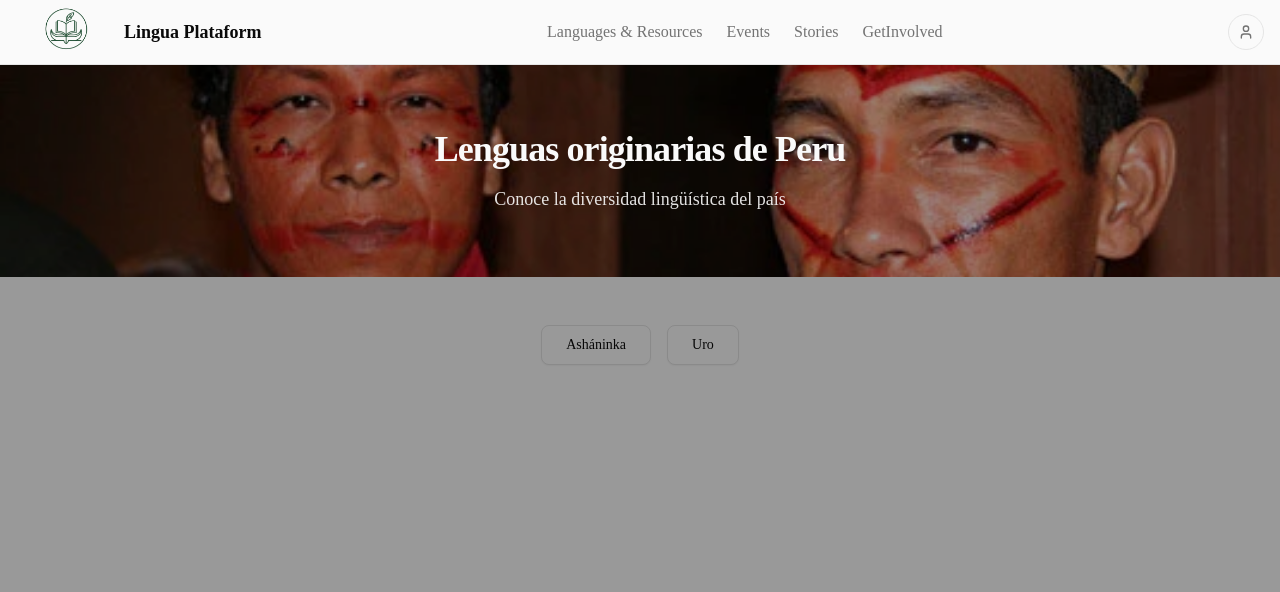
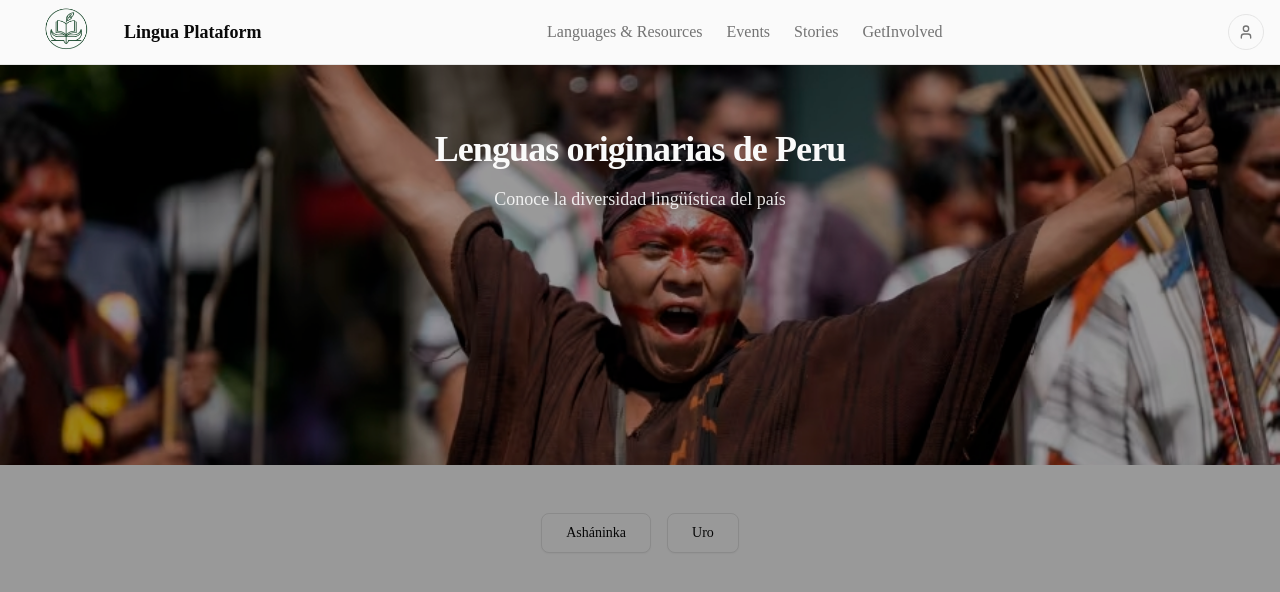
Before and after one commit to ouracademy/living-langs-peru, a Next.js app: page / in a window 1280 px wide. Shown: the top 592 px of the page. Built offline with nearby package versions, Linux system fonts and the light colour scheme.

Commit message:
style: change an image banner

```diff
--- a/src/app/page.tsx
+++ b/src/app/page.tsx
@@ -44,8 +44,8 @@ export default function Home() {
         </div>
       </header>
       <main className="flex flex-1 flex-col">
-        <section className="bg-primary px-6 py-16 text-center text-primary-foreground bg-cover bg-no-repeat bg-center"
-          style={{ backgroundImage: "url('/ashaninka-c.webp')" }}
+        <section className="bg-primary px-6 py-16 text-center text-primary-foreground bg-cover bg-no-repeat bg-center min-h-[400px]"
+          style={{ backgroundImage: "url('/ash.jpg')" }}
         >
           <div className="absolute inset-0 bg-black/40 pointer-events-none" />
           <div className="relative z-10">
```
Also changed, not shown: public/ash.jpg (added), public/ashb.jpg (added).
